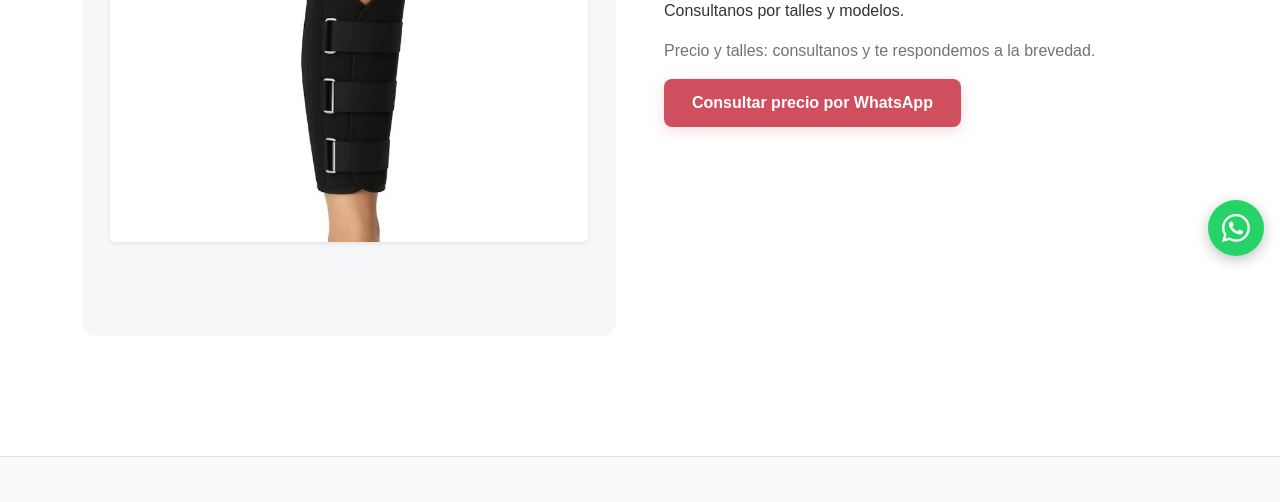
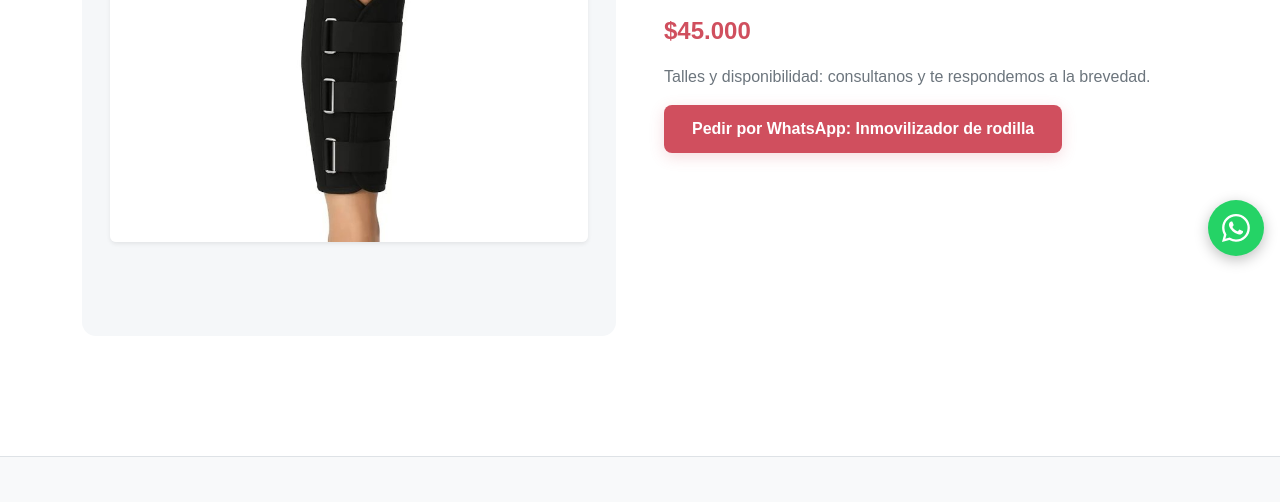
Before and after one commit to gastonpineyro/Gaston-Gauss, a plain HTML site: page Inmovilizador-rodilla.html in a window 1280 px wide. Shown: the part 528-1030 px from the top of the page. Drawn offline with nearby package versions, Linux system fonts and the light colour scheme.

Commit message:
Cabestrillo e inmovilizador de rodilla: precios
Co-Authored-By: Claude Sonnet 5.5 <noreply@anthropic.com>
Claude-Session: https://claude.ai/code/session_01J9zrrewbzipP2EmaqsQo4d

```diff
--- a/Inmovilizador-rodilla.html
+++ b/Inmovilizador-rodilla.html
@@ -79,9 +79,10 @@
             <span class="badge-categoria">Venta</span>
             <h1 class="nombre-producto mt-2">Inmovilizador de rodilla</h1>
             <p class="mt-3">Inmovilizador de rodilla para estabilizar y proteger la articulación. Consultanos por talles y modelos.</p>
-            <p class="text-secondary">Precio y talles: consultanos y te respondemos a la brevedad.</p>
+            <p class="precio-producto my-3">$45.000</p>
+            <p class="text-secondary">Talles y disponibilidad: consultanos y te respondemos a la brevedad.</p>
             <div class="acciones-producto">
-                <a href="https://wa.me/543415641488?text=Hola%21%20Quer%C3%ADa%20consultar%20el%20precio%20y%20la%20disponibilidad%20de%3A%20Inmovilizador%20de%20rodilla" target="_blank" rel="noopener" class="btn-gauss-whatsapp-contacto">Consultar precio por WhatsApp</a>
+                <a href="https://wa.me/543415641488?text=Hola%21%20Quer%C3%ADa%20comprar%3A%20Inmovilizador%20de%20rodilla%20%28%2445.000%29.%20%C2%BFQu%C3%A9%20talles%20tienen%20disponibles%3F" target="_blank" rel="noopener" class="btn-gauss-whatsapp-contacto">Pedir por WhatsApp: Inmovilizador de rodilla</a>
             </div>
         </div>
     </div>
```
Also changed, not shown: Cabestrillo.html (+3 -2 lines).
